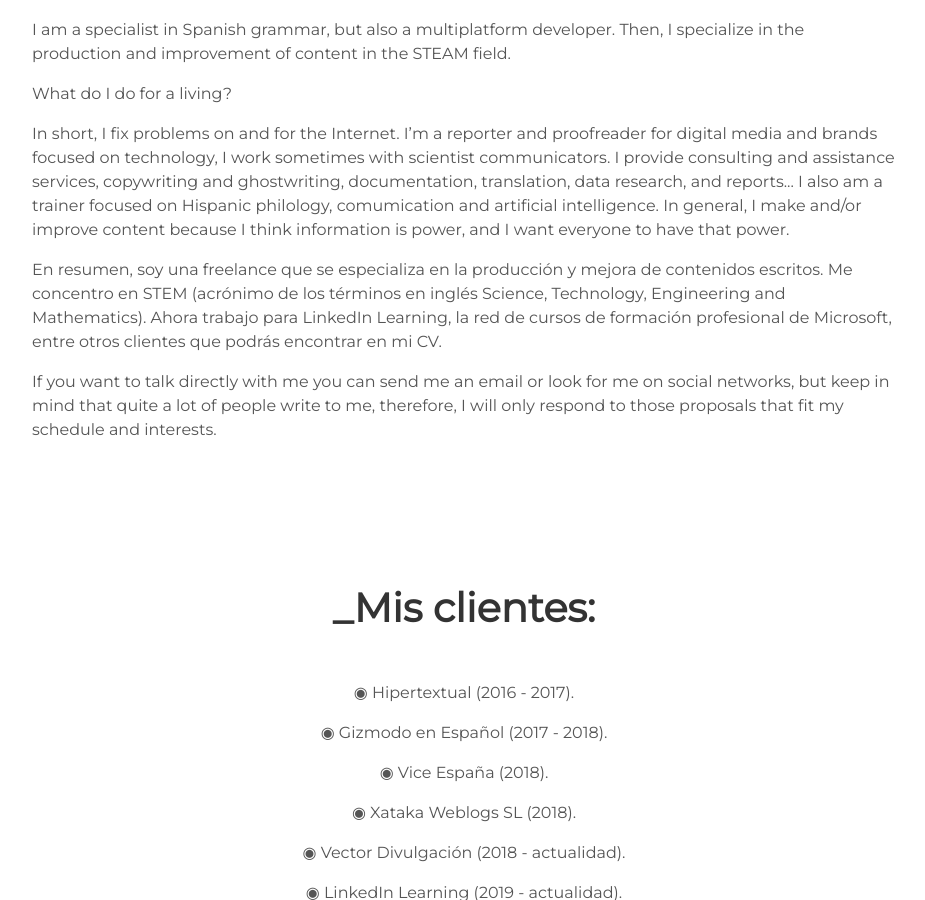
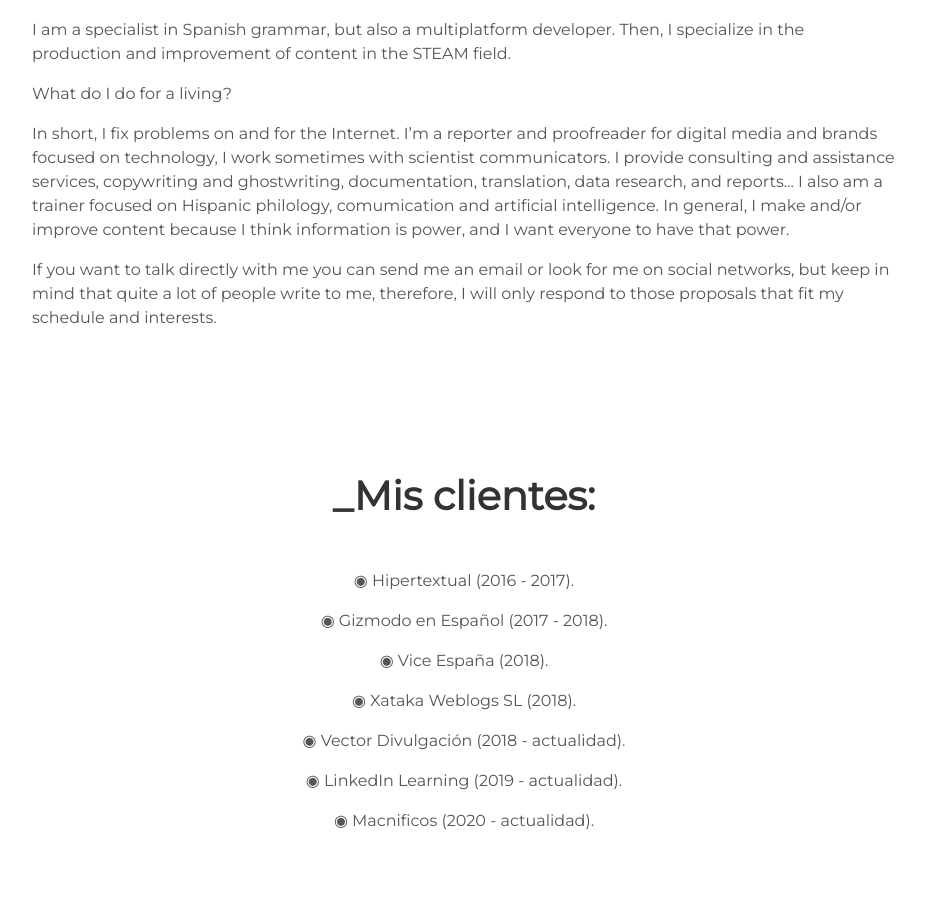
Before and after one commit to kavmini/kavmini, a Jekyll site: the page built from index.html, in a window 1280 px wide and 900 px high, scrolled down 1103 px. Shown: the whole window, without its empty margins (176-1101 px from the left). Built offline with Jekyll 4.4.1, drawn with Linux system fonts in a browser that asks for light colours.

Commit message:
Update about.html

```diff
--- a/_includes/about.html
+++ b/_includes/about.html
@@ -14,8 +14,6 @@
 
 <p>In short, I fix problems on and for the Internet. I’m a reporter and proofreader for digital media and brands focused on technology, I work sometimes with scientist communicators. I provide consulting and assistance services, copywriting and ghostwriting, documentation, translation, data research, and reports... I also am a trainer focused on Hispanic philology, comumication and artificial intelligence. In general, I make and/or improve content because I think information is power, and I want everyone to have that power.</p>
 
-En resumen, soy una freelance que se especializa en la producción y mejora de contenidos escritos. Me concentro en STEM (acrónimo de los términos en inglés Science, Technology, Engineering and Mathematics). Ahora trabajo para LinkedIn Learning, la red de cursos de formación profesional de Microsoft, entre otros clientes que podrás encontrar en mi CV. </p>
-
 <p>If you want to talk directly with me you can send me an email or look for me on social networks, but keep in mind that quite a lot of people write to me, therefore, I will only respond to those proposals that fit my schedule and interests. </p>
 
 <p>&nbsp;</p>
```
